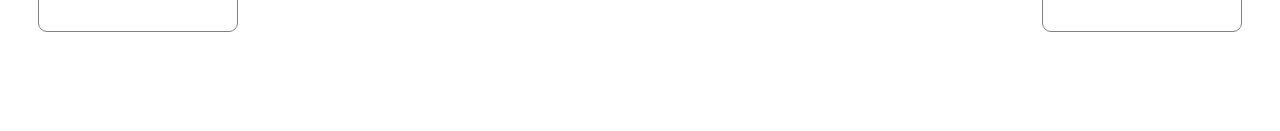
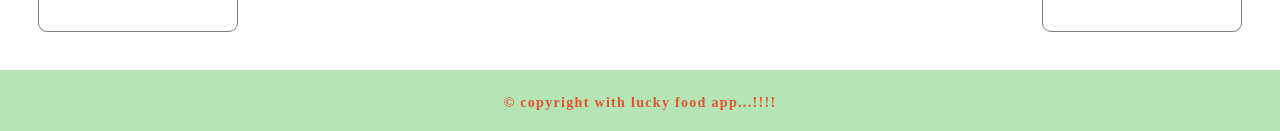
Before and after one commit to Lucky-Kashyap/Namaste-React, a React (Vite) app in the folder Talk is Cheap Show me Code 04/: page / in a window 1280 px wide. Shown: the part 1687-1818 px from the top of the page. Before the commit the page ends 1757 px from the top, so only its background shows below. Built offline with nearby package versions, Linux system fonts and the light colour scheme.

Commit message:
footer section created

```diff
--- a/Talk is Cheap Show me Code 04/App.js
+++ b/Talk is Cheap Show me Code 04/App.js
@@ -68,11 +68,21 @@
     </div>
   );
 };
+
+const Footer = () => {
+  return (
+    <div className="footer">
+      {/* <h3>Footer</h3> */}
+      <p>&copy; copyright with lucky food app...!!!!</p>
+    </div>
+  );
+};
 const AppLayout = () => {
   return (
     <div>
       <Header />
       <Body />
+      <Footer />
     </div>
   );
 };
--- a/Talk is Cheap Show me Code 04/index.css
+++ b/Talk is Cheap Show me Code 04/index.css
@@ -96,3 +96,18 @@
   border-radius: 0.4vw;
   padding: 0.3vw;
 }
+
+.footer {
+  width: 100%;
+  height: 5vw;
+  display: flex;
+  justify-content: center;
+  align-items: center;
+  background-color: rgba(49, 179, 49, 0.356);
+}
+.footer p {
+  color: rgb(228, 84, 48);
+  font-size: 1.1vw;
+  font-weight: 600;
+  letter-spacing: 0.1vw;
+}
```
